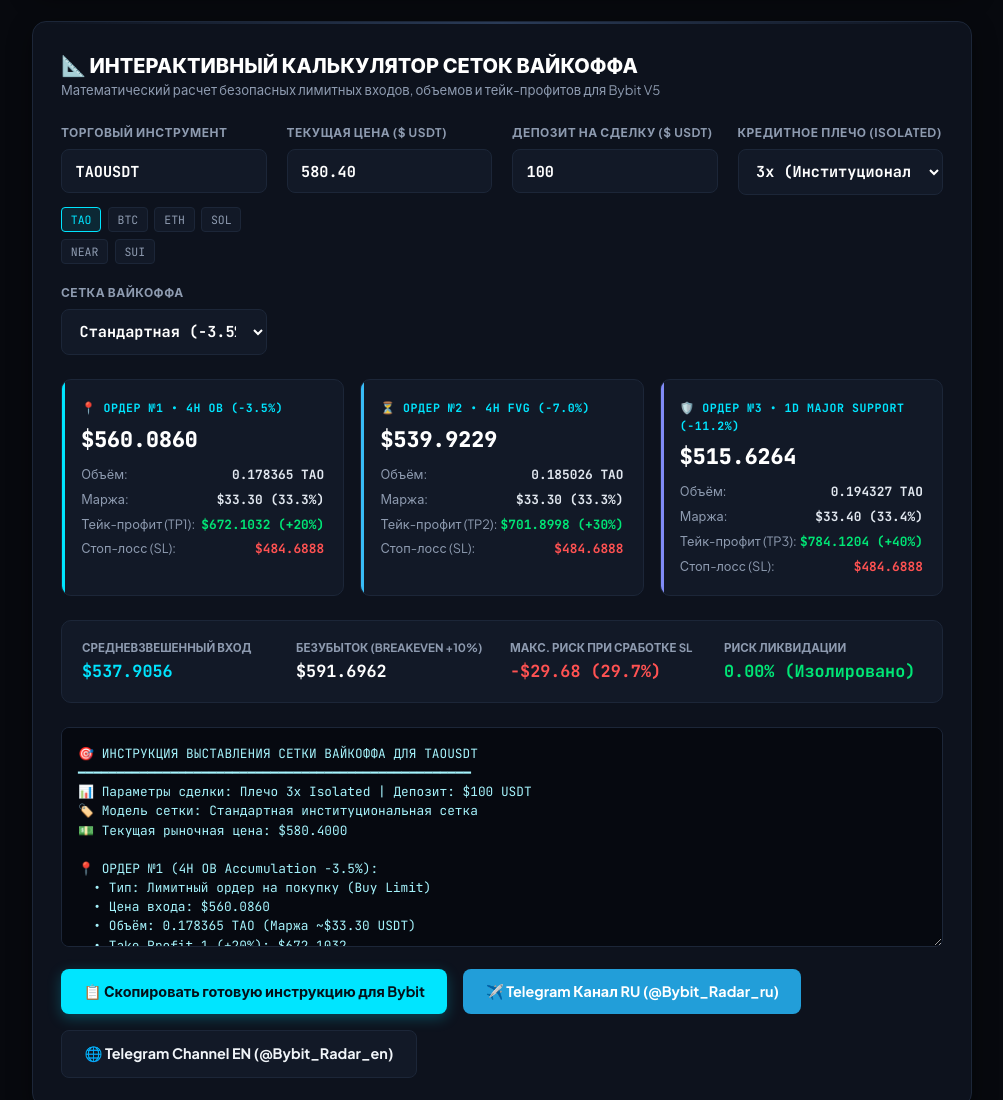
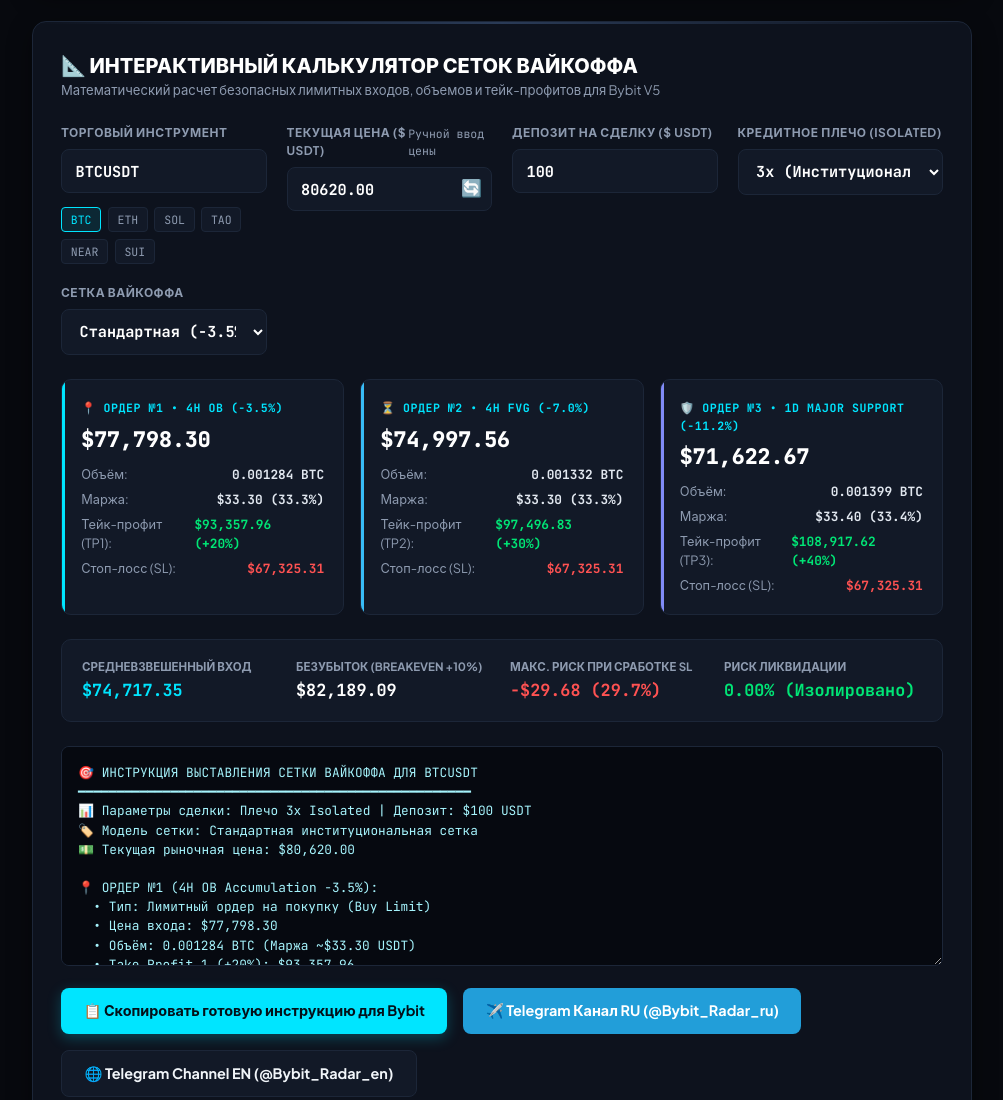
Before and after one commit to scenum/syndicate-calculator, a plain HTML site: page index.html in a window 1280 px wide. Shown: the part 940-2040 px from the top of the page, without its empty margins (138-1141 px from the left). Drawn offline with Linux system fonts and the light colour scheme; no server answers.

Commit message:
Feature: Live real-time price feed directly from Bybit V5 Public API

```diff
--- a/index.html
+++ b/index.html
@@ -744,20 +744,28 @@
         <div class="calc-form-grid">
             <div class="form-group">
                 <label class="form-label">Торговый инструмент</label>
-                <input type="text" id="symbol-input" class="form-input" value="TAOUSDT" placeholder="BTCUSDT, TAOUSDT...">
+                <input type="text" id="symbol-input" class="form-input" value="BTCUSDT" placeholder="BTCUSDT, TAOUSDT...">
                 <div class="quick-coins">
-                    <span class="coin-chip active" onclick="setCoin('TAOUSDT', 580.40)">TAO</span>
-                    <span class="coin-chip" onclick="setCoin('BTCUSDT', 67800.00)">BTC</span>
-                    <span class="coin-chip" onclick="setCoin('ETHUSDT', 2550.00)">ETH</span>
-                    <span class="coin-chip" onclick="setCoin('SOLUSDT', 178.50)">SOL</span>
-                    <span class="coin-chip" onclick="setCoin('NEARUSDT', 4.85)">NEAR</span>
-                    <span class="coin-chip" onclick="setCoin('SUIUSDT', 2.15)">SUI</span>
+                    <span class="coin-chip active" onclick="setCoin('BTCUSDT')">BTC</span>
+                    <span class="coin-chip" onclick="setCoin('ETHUSDT')">ETH</span>
+                    <span class="coin-chip" onclick="setCoin('SOLUSDT')">SOL</span>
+                    <span class="coin-chip" onclick="setCoin('TAOUSDT')">TAO</span>
+                    <span class="coin-chip" onclick="setCoin('NEARUSDT')">NEAR</span>
+                    <span class="coin-chip" onclick="setCoin('SUIUSDT')">SUI</span>
                 </div>
             </div>
 
             <div class="form-group">
-                <label class="form-label">Текущая цена ($ USDT)</label>
-                <input type="number" id="price-input" class="form-input" value="580.40" step="any">
+                <div style="display:flex; justify-content:space-between; align-items:center;">
+                    <label class="form-label">Текущая цена ($ USDT)</label>
+                    <span id="price-status" style="font-size:0.72rem; font-family:var(--font-mono); color:var(--accent-green);">
+                        🟢 Bybit V5 Live
+                    </span>
+                </div>
+                <div style="position:relative; display:flex; align-items:center;">
+                    <input type="number" id="price-input" class="form-input" value="80620.00" step="any" style="padding-right:2.2rem;">
+                    <button type="button" onclick="refreshCurrentPrice()" title="Запросить свежую цену с Bybit" style="position:absolute; right:8px; background:none; border:none; color:var(--accent-cyan); cursor:pointer; font-size:1.05rem; line-height:1; padding:2px;">🔄</button>
+                </div>
             </div>
 
             <div class="form-group">
@@ -927,15 +935,62 @@
         return val.toFixed(6);
     }
 
-    function setCoin(symbol, price) {
+    let livePriceAbortController = null;
+    let symbolDebounceTimer = null;
+
+    async function fetchBybitPrice(symbol) {
+        const priceStatus = document.getElementById('price-status');
+        if (priceStatus) {
+            priceStatus.innerHTML = '<span style="color:var(--accent-yellow);">⏳ Запрос Bybit V5...</span>';
+        }
+        try {
+            if (livePriceAbortController) {
+                livePriceAbortController.abort();
+            }
+            livePriceAbortController = new AbortController();
+            const cleanSym = symbol.toUpperCase().trim();
+            const querySym = cleanSym.endsWith('USDT') ? cleanSym : (cleanSym + 'USDT');
+            const url = `https://api.bybit.com/v5/market/tickers?category=linear&symbol=${encodeURIComponent(querySym)}`;
+            const res = await fetch(url, { signal: livePriceAbortController.signal });
+            if (!res.ok) throw new Error('HTTP ' + res.status);
+            const data = await res.json();
+            if (data.retCode === 0 && data.result && data.result.list && data.result.list.length > 0) {
+                const ticker = data.result.list[0];
+                const livePrice = parseFloat(ticker.lastPrice);
+                if (!isNaN(livePrice) && livePrice > 0) {
+                    document.getElementById('price-input').value = livePrice;
+                    if (priceStatus) {
+                        priceStatus.innerHTML = `<span style="color:var(--accent-green);">🟢 Bybit Live: $${formatNum(livePrice)}</span>`;
+                    }
+                    recalc();
+                    return;
+                }
+            }
+            if (priceStatus) {
+                priceStatus.innerHTML = `<span style="color:var(--text-muted);">Ручной ввод цены</span>`;
+            }
+        } catch (e) {
+            if (e.name !== 'AbortError') {
+                if (priceStatus) {
+                    priceStatus.innerHTML = `<span style="color:var(--text-muted);">Ручной ввод цены</span>`;
+                }
+            }
+        }
+    }
+
+    function setCoin(symbol) {
         document.getElementById('symbol-input').value = symbol;
-        document.getElementById('price-input').value = price;
 
         document.querySelectorAll('.coin-chip').forEach(el => {
             el.classList.toggle('active', el.innerText === symbol.replace('USDT', ''));
         });
 
-        recalc();
+        fetchBybitPrice(symbol);
+    }
+
+    function refreshCurrentPrice() {
+        const symbol = (document.getElementById('symbol-input').value || 'BTCUSDT').toUpperCase().trim();
+        fetchBybitPrice(symbol);
     }
 
     function recalc() {
@@ -1046,7 +1101,7 @@
     }
 
     // Event listeners
-    ['symbol-input', 'price-input', 'budget-input', 'leverage-input', 'preset-input'].forEach(id => {
+    ['budget-input', 'leverage-input', 'preset-input'].forEach(id => {
         const el = document.getElementById(id);
         if (el) {
             el.addEventListener('input', recalc);
@@ -1054,7 +1109,36 @@
         }
     });
 
-    // Initial calculation on page load
+    const priceInputEl = document.getElementById('price-input');
+    if (priceInputEl) {
+        priceInputEl.addEventListener('input', () => {
+            const priceStatus = document.getElementById('price-status');
+            if (priceStatus) {
+                priceStatus.innerHTML = `<span style="color:var(--accent-cyan);">✍️ Ручной режим</span>`;
+            }
+            recalc();
+        });
+    }
+
+    const symbolInputEl = document.getElementById('symbol-input');
+    if (symbolInputEl) {
+        symbolInputEl.addEventListener('input', () => {
+            clearTimeout(symbolDebounceTimer);
+            const val = symbolInputEl.value.trim().toUpperCase();
+            document.querySelectorAll('.coin-chip').forEach(el => {
+                el.classList.toggle('active', el.innerText === val.replace('USDT', ''));
+            });
+            symbolDebounceTimer = setTimeout(() => {
+                if (val.length >= 2) {
+                    fetchBybitPrice(val);
+                }
+            }, 600);
+            recalc();
+        });
+    }
+
+    // Initial load: automatically pull real live price from Bybit V5
+    fetchBybitPrice('BTCUSDT');
     recalc();
 </script>
 
```
